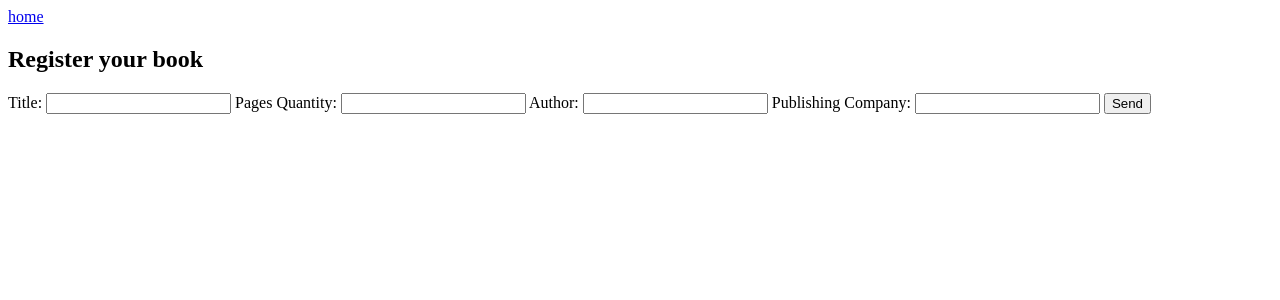
After one commit to rubensrabelo/estudos_python, a Flask app: page /books/create in a window 1280 px wide. The commit adds this page. Shown: the top 300 px of the page. Run offline with Flask 3, Linux system fonts and the light colour scheme; parts of the project's set-up code (start-up, migrations or seed data) failed here and were passed over.

Commit message:
Editing the app flask

```diff
--- a/flask/book_management/app.py
+++ b/flask/book_management/app.py
@@ -6,7 +6,8 @@ import models
 
 from db import db
 from resources.book import blp as BookBlueprint
-from routes.main import main as mainBlueprint
+from routes.home import blp as mainBlueprint
+from routes.books.createBook import blp as createBookBlueprint
 
 
 def create_app(db_url=None):
@@ -30,5 +31,6 @@ def create_app(db_url=None):
 
     api.register_blueprint(BookBlueprint)
     app.register_blueprint(mainBlueprint)
+    app.register_blueprint(createBookBlueprint)
 
     return app
--- /dev/null
+++ b/flask/book_management/routes/books/createBook.py
@@ -0,0 +1,8 @@
+from flask import Blueprint, render_template
+
+blp = Blueprint("createBook", __name__)
+
+
+@blp.route("/books/create")
+def create_book():
+    return render_template("/books/createbook.html")
--- a/flask/book_management/routes/main.py
+++ b/flask/book_management/routes/home.py
@@ -1,8 +1,8 @@
 from flask import Blueprint, render_template
 
-main = Blueprint("home", __name__)
+blp = Blueprint("home", __name__)
 
 
-@main.route("/")
+@blp.route("/")
 def home():
     return render_template("home.html")
--- /dev/null
+++ b/flask/book_management/templates/books/createbook.html
@@ -0,0 +1,28 @@
+<!DOCTYPE html>
+<html lang="en">
+<head>
+    <meta charset="UTF-8">
+    <meta name="viewport" content="width=device-width, initial-scale=1.0">
+    <title>Create a Book</title>
+</head>
+<body>
+    <a href="/">home</a>
+    <div class="content-form-create-book">
+        <h2>Register your book</h2>
+
+        <form action="/book" method="post">
+            <label for="name">Title:</label>
+            <input type="text" name="name" class="name">
+
+            <label for="pages_quantity">Pages Quantity:</label>
+            <input type="number" name="pages_quantity" class="pages_quantity">
+            <label for="author">Author:</label>
+            <input type="text" name="author" class="author">
+            <label for="publishing_company">Publishing Company:</label>
+            <input type="text" name="publishing_company" class="publishing_companyme">
+
+            <input type="submit" value="Send">
+        </form>
+    </div>
+</body>
+</html>
--- a/flask/book_management/templates/home.html
+++ b/flask/book_management/templates/home.html
@@ -6,6 +6,10 @@
     <title>Home</title>
 </head>
 <body>
+    <nav id="navbar">
+        <a href="./books/create">Create Book</a>
+    </nav>
+
     <h1>Welcome to the Home</h1>
 
     <p>This is a sample HTML page rendered by Flask.</p>
```
